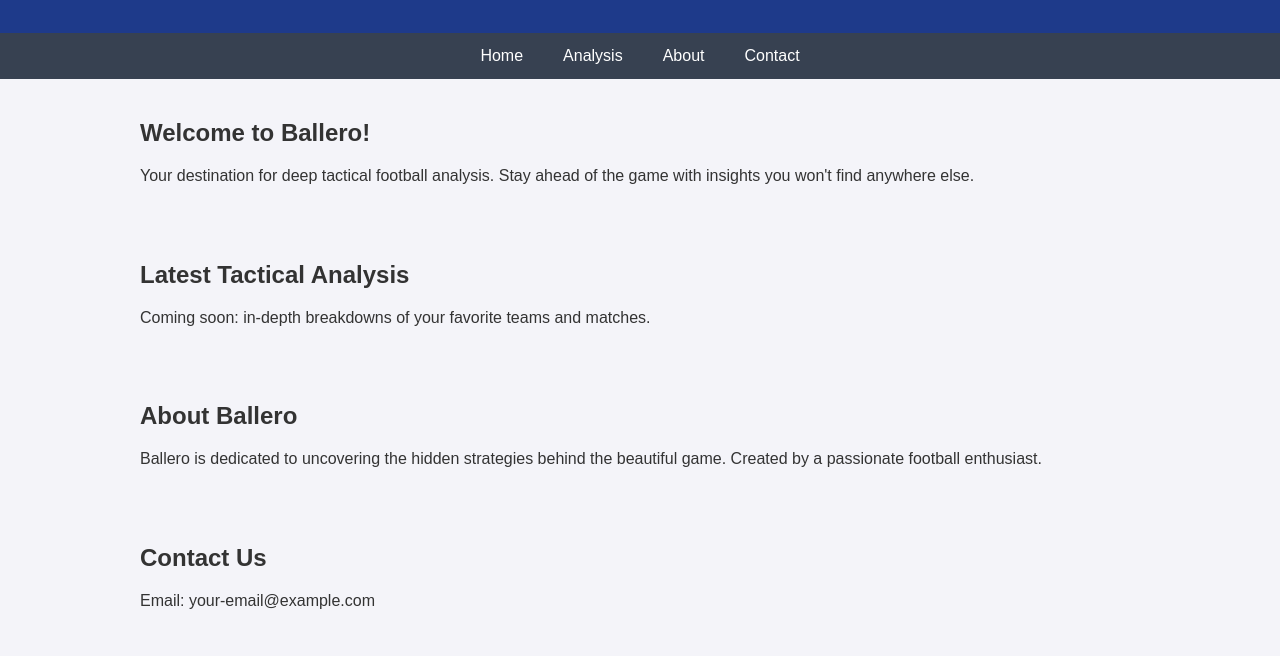
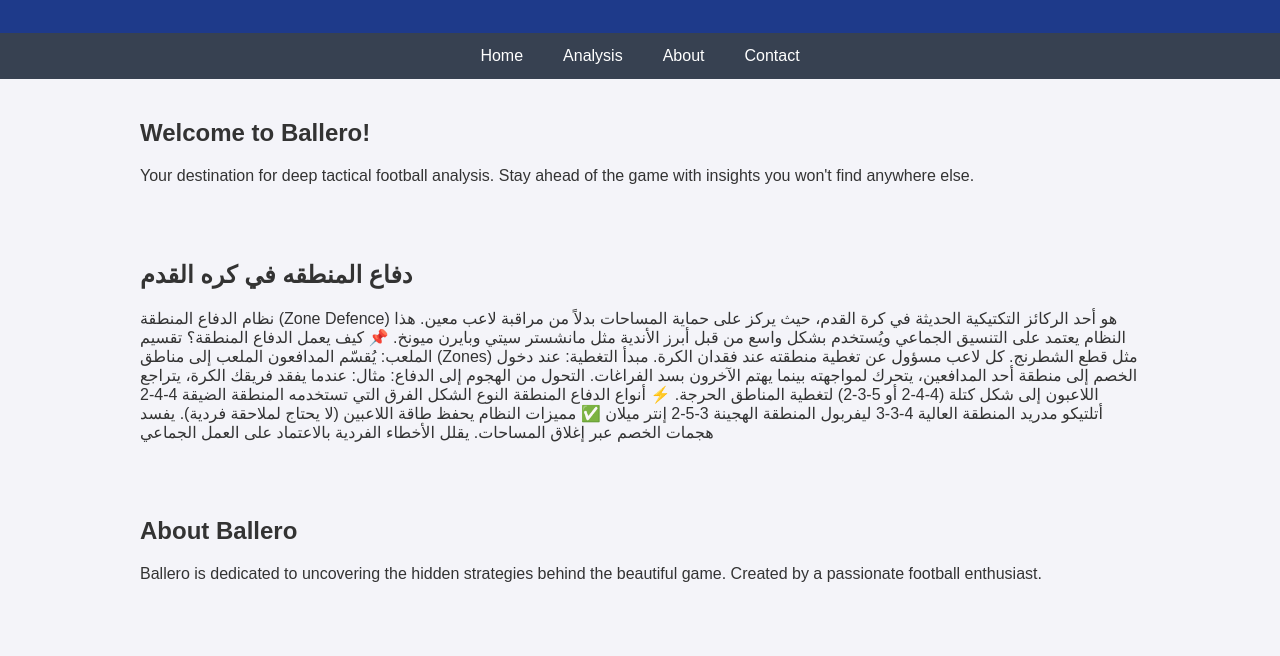
Before and after one commit to Zahranjr/Ballero, a plain HTML site: page index.html in a window 1280 px wide. Shown: the part 121-777 px from the top of the page. Drawn offline with Linux system fonts and the light colour scheme.

Commit message:
Add files via upload

```diff
--- a/index.html
+++ b/index.html
@@ -1,5 +1,6 @@
 <!DOCTYPE html>
 <html lang="en">
+
 <head>
     <meta charset="UTF-8" />
     <meta name="viewport" content="width=device-width, initial-scale=1.0" />
@@ -11,31 +12,37 @@
             background-color: #f4f4f9;
             color: #333;
         }
+
         header {
             background-color: #1e3a8a;
             color: white;
             padding: 20px;
             text-align: center;
         }
+
         nav {
             display: flex;
             justify-content: center;
             background-color: #374151;
         }
+
         nav a {
             color: white;
             padding: 14px 20px;
             text-decoration: none;
             display: block;
         }
+
         nav a:hover {
             background-color: #4b5563;
         }
+
         .container {
             padding: 20px;
             max-width: 1000px;
             margin: auto;
         }
+
         footer {
             text-align: center;
             padding: 10px;
@@ -45,6 +52,7 @@
         }
     </style>
 </head>
+
 <body>
     <header>
         <h1>Ballero</h1>
@@ -57,16 +65,49 @@
         <a href="#contact">Contact</a>
     </nav>
     <div class="container" id="home">
+
         <h2>Welcome to Ballero!</h2>
-        <p>Your destination for deep tactical football analysis. Stay ahead of the game with insights you won't find anywhere else.</p>
+        <p>Your destination for deep tactical football analysis. Stay ahead of the game with insights you won't find
+            anywhere else.</p>
     </div>
     <div class="container" id="analysis">
-        <h2>Latest Tactical Analysis</h2>
-        <p>Coming soon: in-depth breakdowns of your favorite teams and matches.</p>
+        <h2>دفاع المنطقه في كره القدم</h2>
+        <p>
+            نظام الدفاع المنطقة (Zone Defence) هو أحد الركائز التكتيكية الحديثة في كرة القدم، حيث يركز على حماية
+            المساحات بدلاً من مراقبة لاعب معين. هذا النظام يعتمد على التنسيق الجماعي ويُستخدم بشكل واسع من قبل أبرز
+            الأندية مثل مانشستر سيتي وبايرن ميونخ.
+
+            📌 كيف يعمل الدفاع المنطقة؟
+            تقسيم الملعب:
+
+            يُقسّم المدافعون الملعب إلى مناطق (Zones) مثل قطع الشطرنج.
+
+            كل لاعب مسؤول عن تغطية منطقته عند فقدان الكرة.
+
+            مبدأ التغطية:
+
+            عند دخول الخصم إلى منطقة أحد المدافعين، يتحرك لمواجهته بينما يهتم الآخرون بسد الفراغات.
+
+            التحول من الهجوم إلى الدفاع:
+
+            مثال: عندما يفقد فريقك الكرة، يتراجع اللاعبون إلى شكل كتلة (4-4-2 أو 5-3-2) لتغطية المناطق الحرجة.
+
+            ⚡ أنواع الدفاع المنطقة
+            النوع الشكل الفرق التي تستخدمه
+            المنطقة الضيقة 4-4-2 أتلتيكو مدريد
+            المنطقة العالية 4-3-3 ليفربول
+            المنطقة الهجينة 3-5-2 إنتر ميلان
+            ✅ مميزات النظام
+            يحفظ طاقة اللاعبين (لا يحتاج لملاحقة فردية).
+
+            يفسد هجمات الخصم عبر إغلاق المساحات.
+
+            يقلل الأخطاء الفردية بالاعتماد على العمل الجماعي</p>
     </div>
     <div class="container" id="about">
         <h2>About Ballero</h2>
-        <p>Ballero is dedicated to uncovering the hidden strategies behind the beautiful game. Created by a passionate football enthusiast.</p>
+        <p>Ballero is dedicated to uncovering the hidden strategies behind the beautiful game. Created by a passionate
+            football enthusiast.</p>
     </div>
     <div class="container" id="contact">
         <h2>Contact Us</h2>
@@ -76,4 +117,5 @@
         <p>&copy; 2025 Ballero. All rights reserved.</p>
     </footer>
 </body>
+
 </html>
```
